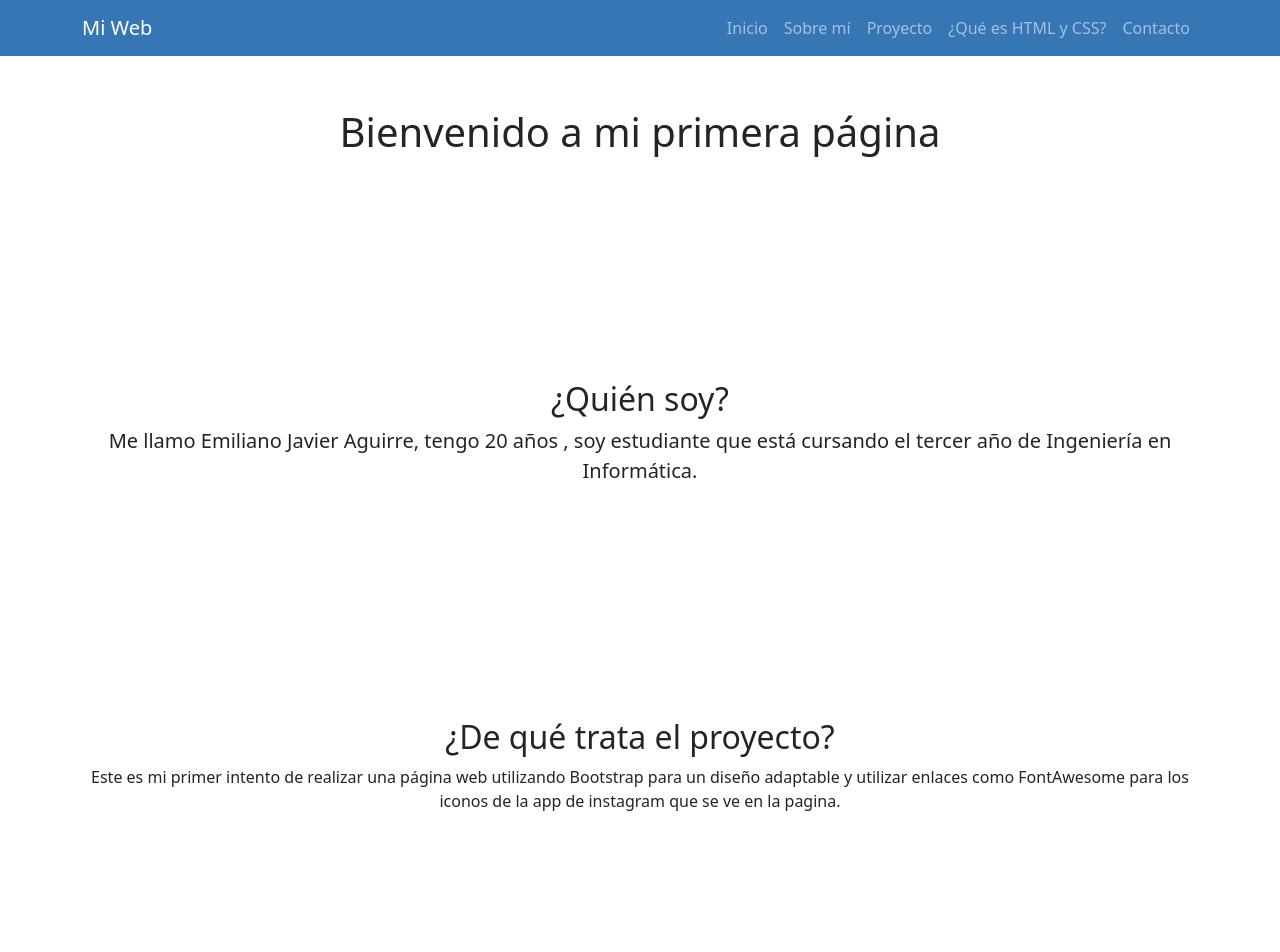
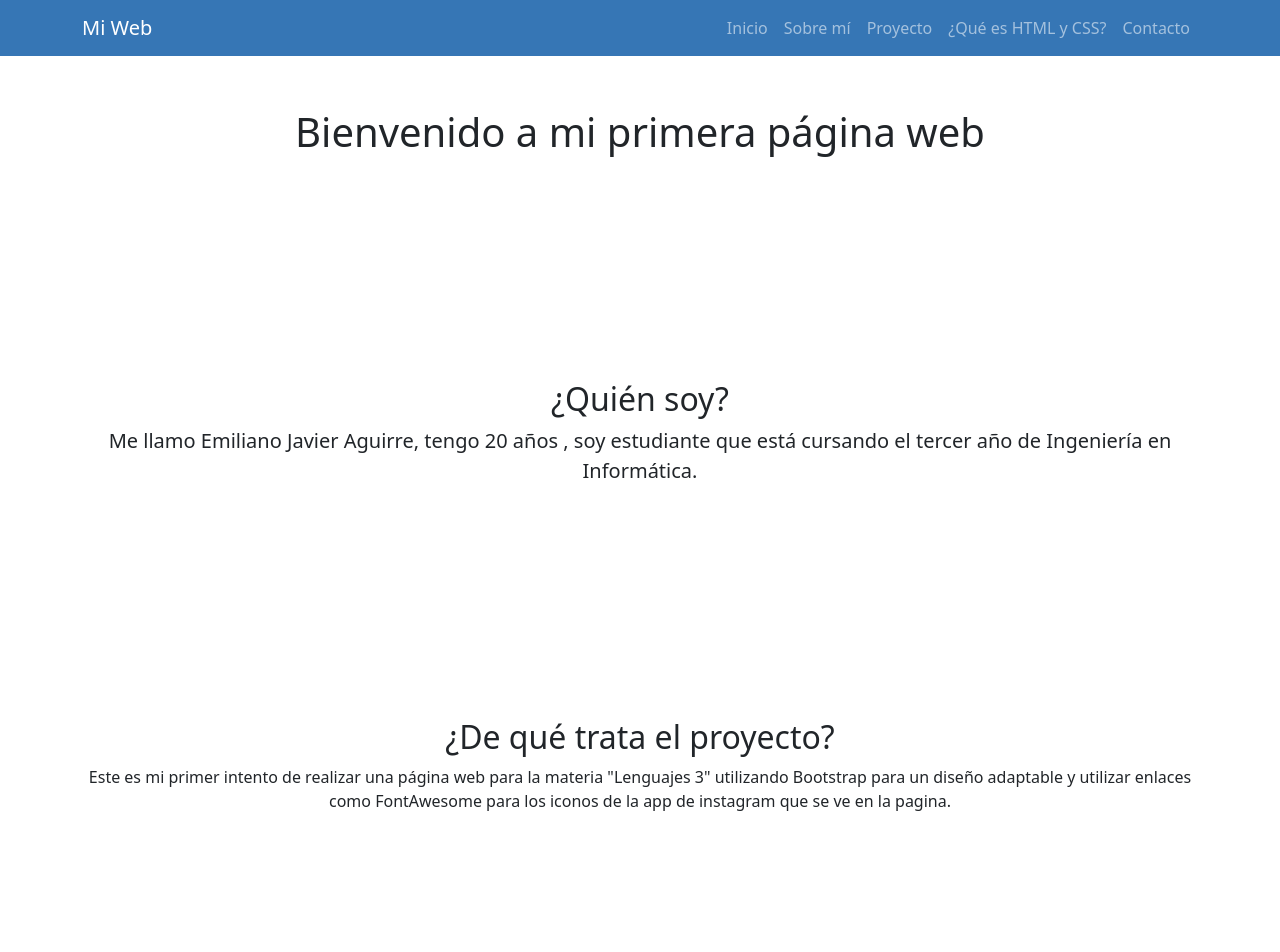
Before and after one commit to XxEmiliano91xX/EmilianoJavierAguirre, a plain HTML site: page index.html in a window 1280 px wide. Shown: the top 952 px of the page. Drawn offline with nearby package versions, Linux system fonts and the light colour scheme.

Commit message:
Version3

```diff
--- a/index.html
+++ b/index.html
@@ -7,7 +7,7 @@
     <!-- Enlace a Bootstrap -->
     <link href="https://cdn.jsdelivr.net/npm/bootstrap@5.3.2/dist/css/bootstrap.min.css" rel="stylesheet">
     <script src="https://cdn.jsdelivr.net/npm/bootstrap@5.3.2/dist/js/bootstrap.bundle.min.js"></script>
-    <!-- Enlace correcto a FontAwesome -->
+    <!-- Enlace a FontAwesome -->
     <link rel="stylesheet" href="https://cdnjs.cloudflare.com/ajax/libs/font-awesome/6.5.1/css/all.min.css">
     <style>
         body {
@@ -74,7 +74,7 @@
 
 
     <section id="inicio" class="container text-center my-5">
-        <h1>Bienvenido a mi primera página</h1>
+        <h1>Bienvenido a mi primera página web</h1>
     </section>
 
 
@@ -86,7 +86,7 @@
 
     <section id="proyecto" class="container text-center my-5">
         <h2>¿De qué trata el proyecto?</h2>
-        <p>Este es mi primer intento de realizar una página web utilizando Bootstrap para un diseño adaptable y utilizar enlaces como FontAwesome para los iconos de la app de instagram que se ve en la pagina.</p>
+        <p>Este es mi primer intento de realizar una página web para la materia "Lenguajes 3" utilizando Bootstrap para un diseño adaptable y utilizar enlaces como FontAwesome para los iconos de la app de instagram que se ve en la pagina.</p>
     </section>
 
 
@@ -118,7 +118,7 @@
             <a href="https://www.instagram.com/" target="_blank">
                 <i class="fa-brands fa-instagram"></i> Instagram
             </a>
-            | Aguirre Emiliano Javier - Tercer año de Ingeniería en Informática
+            | Aguirre Emiliano Javier - 2025 -Tercer año de Ingeniería en Informática
         </p>
     </footer>
 
```
